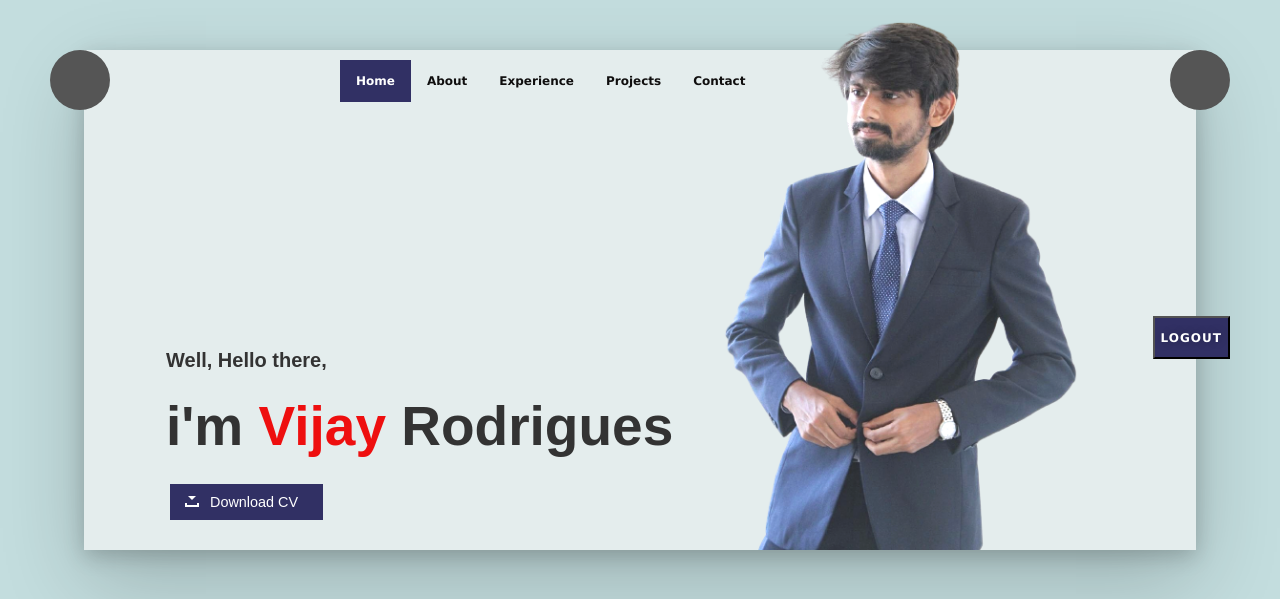
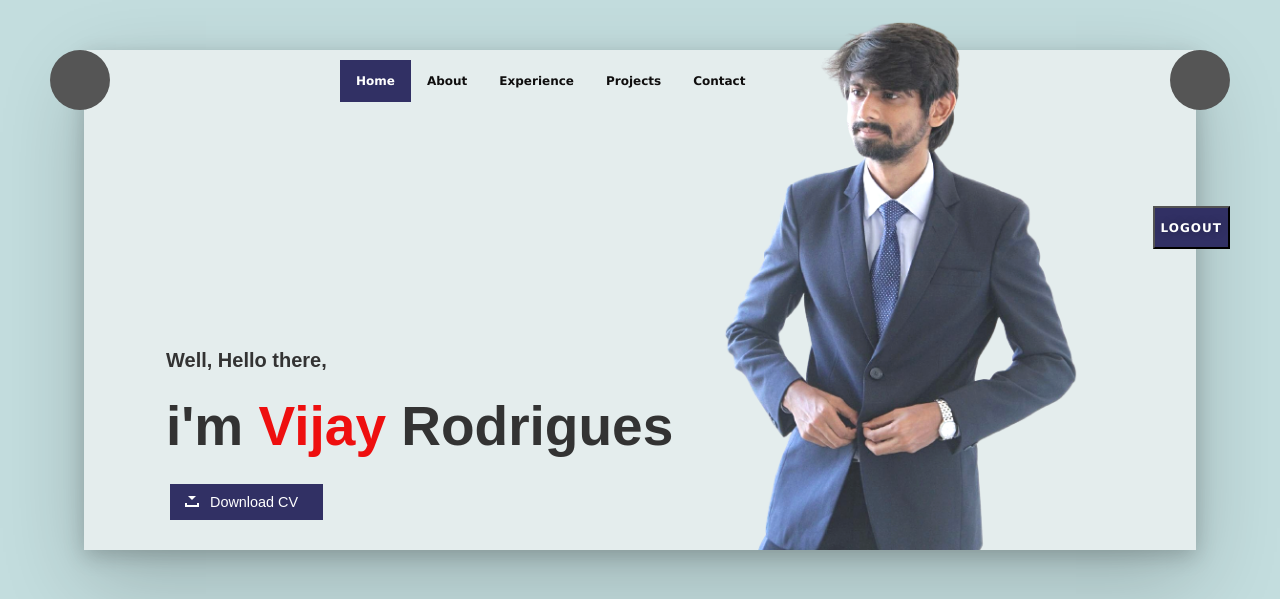
Before and after one commit to VijayRodrigues/pers-proj-app, a Flask app: template templates/profile.html in a window 1280 px wide. Shown: the top 599 px of the page. Run offline with Flask 2, Linux system fonts and the light colour scheme; the template is opened without the code that fills it, so the values that code supplies are empty; some libraries are stand-ins or nearby versions; some web fonts are replaced.

Commit message:
Update style_prof.css

```diff
--- a/static/style_prof.css
+++ b/static/style_prof.css
@@ -12,7 +12,7 @@ body {
 
  .login{
   position:relative;
-  top: -170px;
+  top: -280px;
 
  }
 
```
